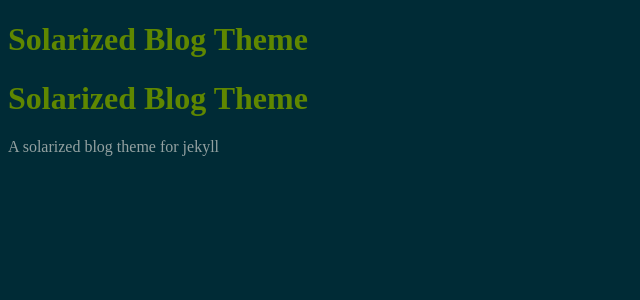
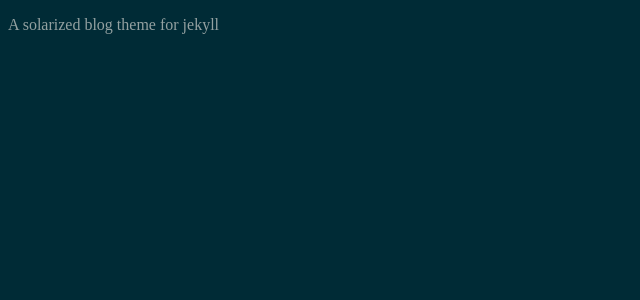
Before and after one commit to sohnryang/solarized-blog-theme, a Jekyll site: the page built from index.md, in a window 1280 px wide. Shown: the top 300 px of the page, without its empty margins (0-640 px from the left). Built offline with Jekyll 4.4.1, drawn with Linux system fonts in a browser that asks for light colours; a style sheet for code colours, icons or effects is not loaded; our own code applies the rules of GitHub Pages for plain Markdown files.

Commit message:
deleted page heading

```diff
--- a/index.md
+++ b/index.md
@@ -2,6 +2,4 @@
 layout: home
 ---
 
-# Solarized Blog Theme
-
 A solarized blog theme for jekyll
```
